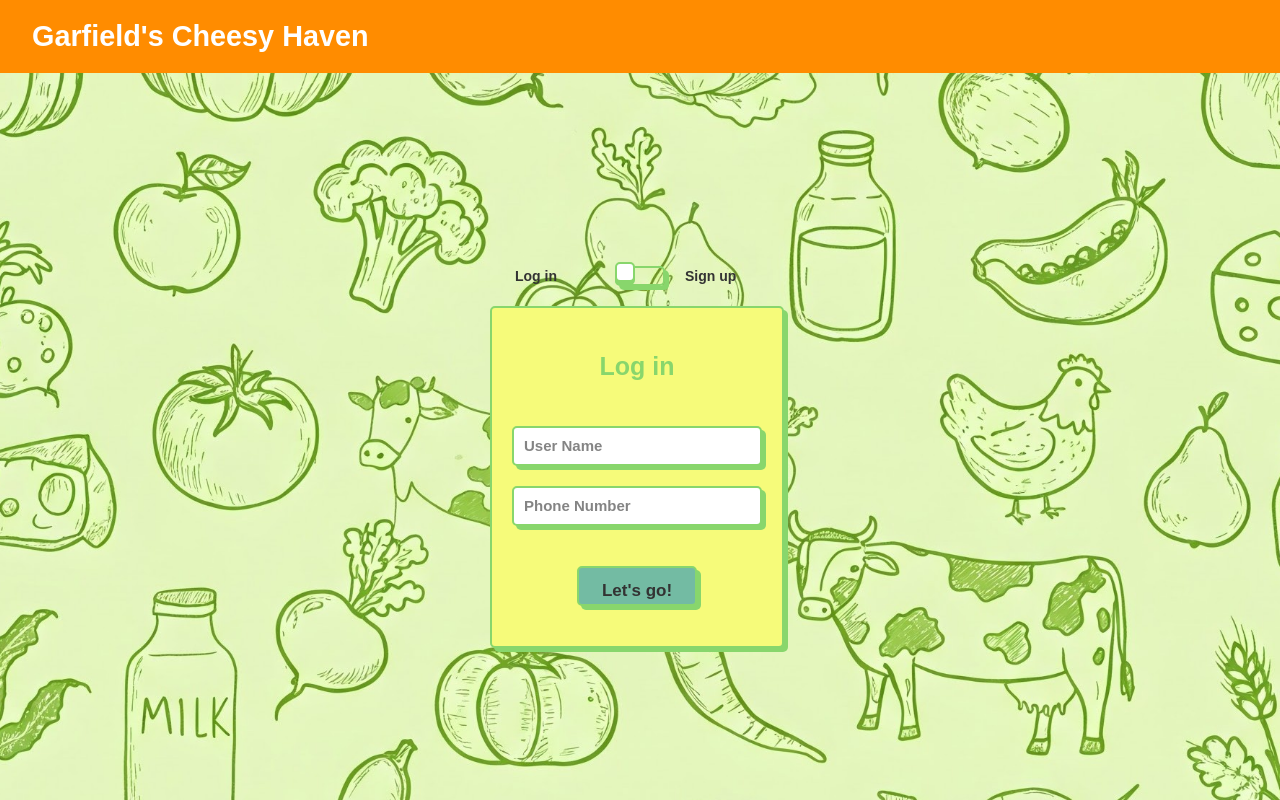
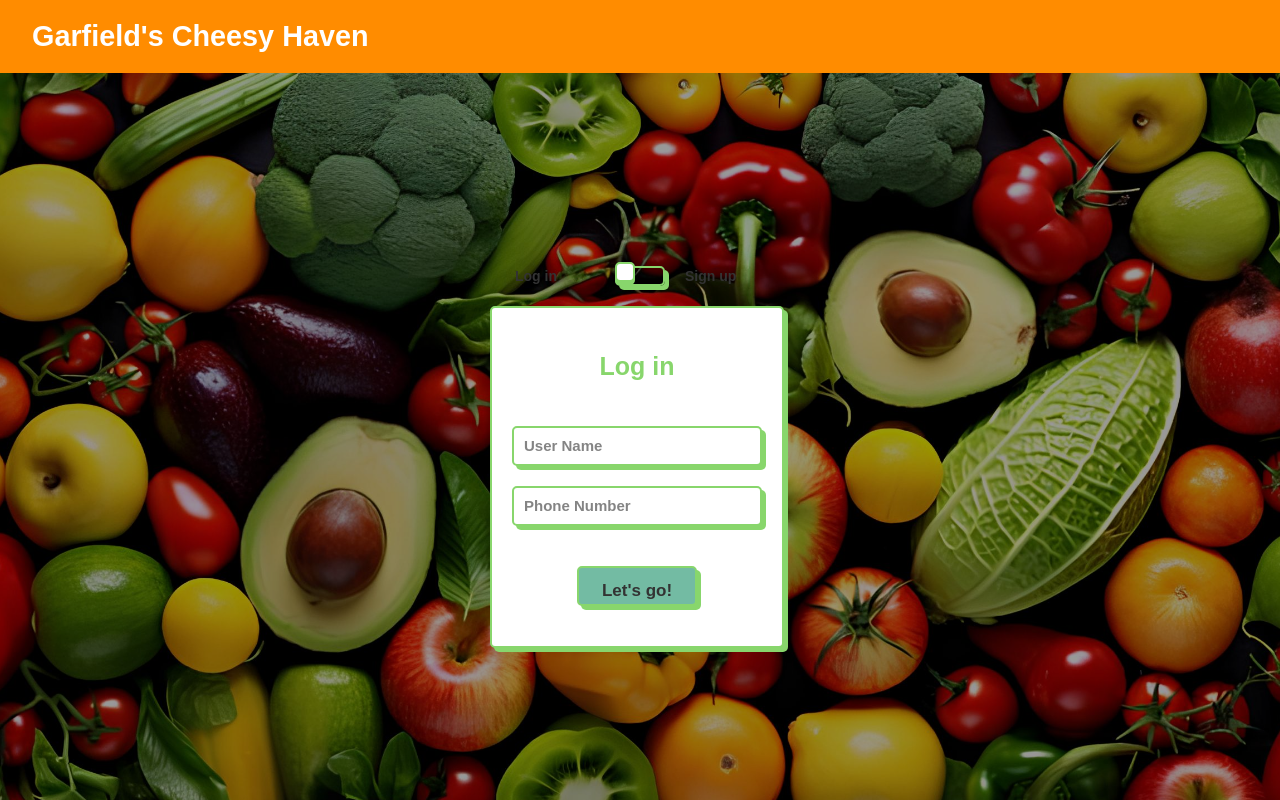
Before and after one commit to uvindusl/DM2-Frontend-repo, a React (Vite) app: page / in a window 1280 px wide. Shown: the top 800 px of the page. Built offline with nearby package versions, Linux system fonts and the light colour scheme.

Commit message:
Update styles in LoginForm and LoginPage for improved aesthetics

```diff
--- a/src/components/LoginForm.tsx
+++ b/src/components/LoginForm.tsx
@@ -124,7 +124,7 @@ const LoginForm: React.FC<LoginFormProps> = ({
 
 const StyledWrapper = styled.div`
   .wrapper {
-    --input-focus: #f6fb7a; /* Changed to Dark Orange */
+    --input-focus: #73bba3; /* Changed to Dark Orange */
     --font-color: #333;
     --font-color-sub: #666;
     --bg-color: #fff;
@@ -253,7 +253,7 @@ const StyledWrapper = styled.div`
     justify-content: center;
     -webkit-backface-visibility: hidden;
     backface-visibility: hidden;
-    background: #f6fb7a; /* Changed to Light Orange */
+    background: rgb(255, 255, 255); /* Changed to Light Orange */
     gap: 20px;
     border-radius: 5px;
     border: 2px solid var(--main-color);
--- a/src/css/LoginForm.css
+++ b/src/css/LoginForm.css
@@ -1,3 +1,6 @@
 .card-side {
   font-weight: bolder;
 }
+.title {
+  color: white;
+}
--- a/src/css/LoginPage.css
+++ b/src/css/LoginPage.css
@@ -5,7 +5,8 @@
   align-items: center;
   min-height: 100vh;
   padding: 20px;
-  background-image: url("../assets/newbackground.jpg");
+  background-image: url("../assets/background-DM2.jpg");
+  backdrop-filter: blur(2px);
   background-size: cover;
   background-position: center;
   background-repeat: no-repeat;
```
Also changed, not shown: src/assets/background-DM2.jpg (added).
